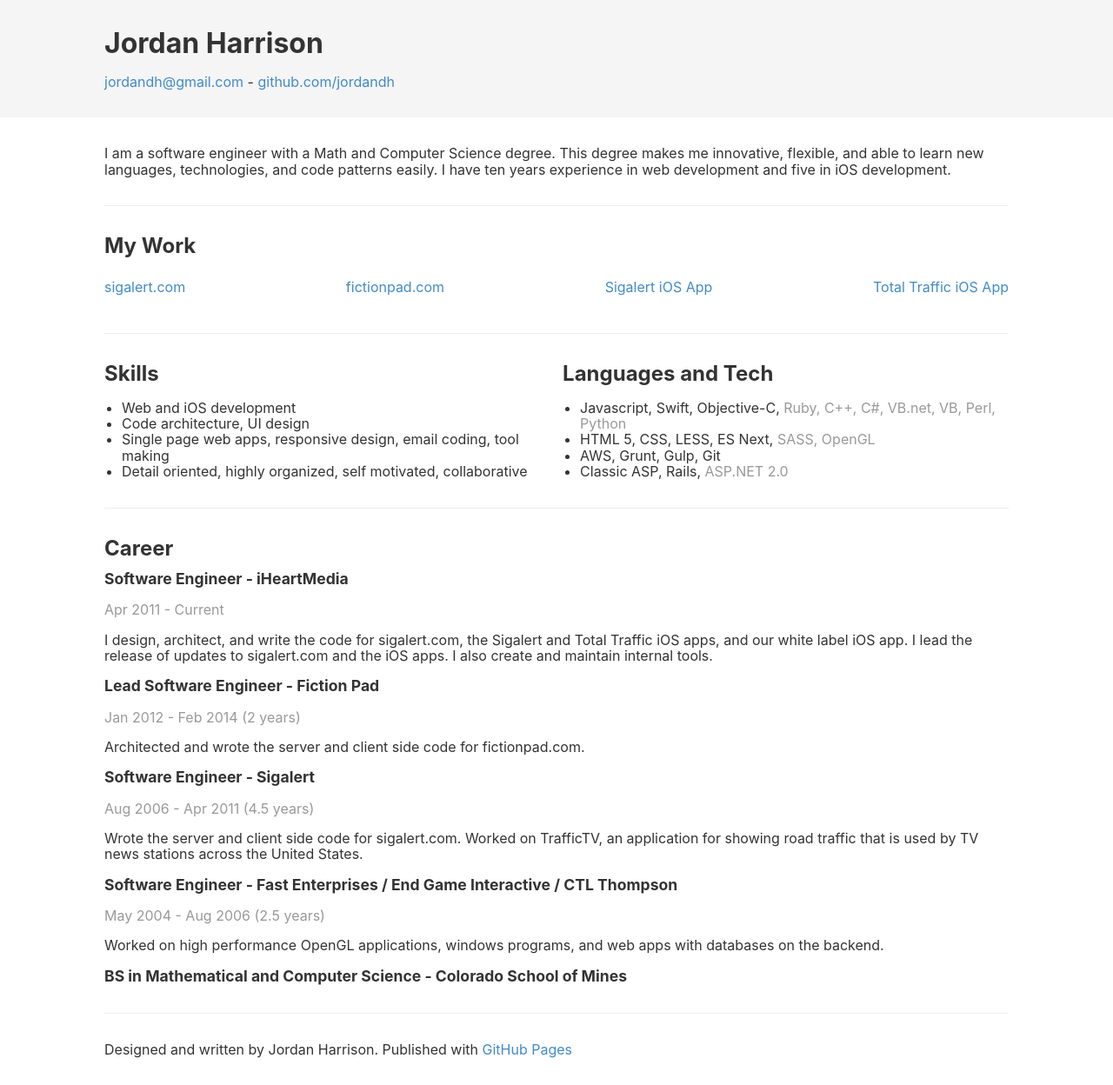
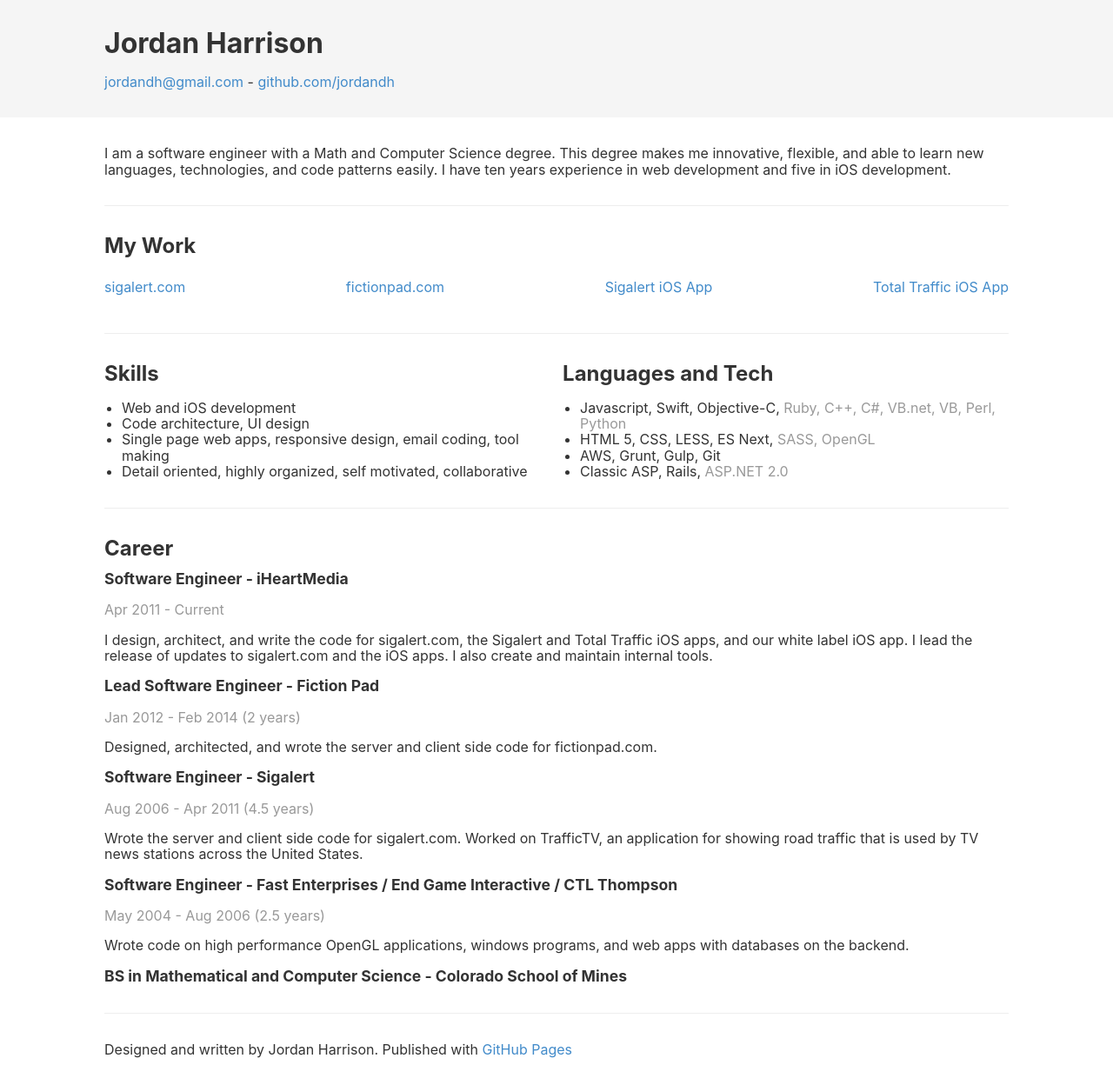
Before and after one commit to jordandh/resume, a Jekyll site: the page built from README.md, in a window 1280 px wide. Shown: the whole page at 87% size. Built offline with Jekyll 4.4.1, drawn with Linux system fonts in a browser that asks for light colours; our own code applies the rules of GitHub Pages for plain Markdown files.

Commit message:
Update default.html

```diff
--- a/_layouts/default.html
+++ b/_layouts/default.html
@@ -104,7 +104,7 @@
               Jan 2012 - Feb 2014 (2 years)
             </p>
             <p>
-              Architected and wrote the server and client side code for fictionpad.com.
+              Designed, architected, and wrote the server and client side code for fictionpad.com.
             </p>
           </li>
 
@@ -124,7 +124,7 @@
               May 2004 - Aug 2006 (2.5 years)
             </p>
             <p>
-              Worked on high performance OpenGL applications, windows programs, and web apps with databases on the backend.
+              Wrote code on high performance OpenGL applications, windows programs, and web apps with databases on the backend.
             </p>
           </li>
 
```
